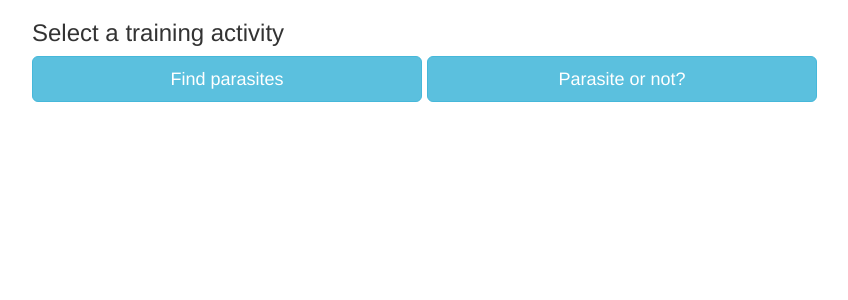
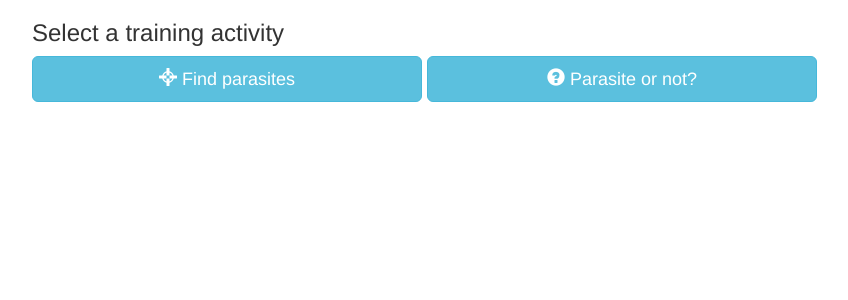
Before and after one commit to pierrepo/MalariaSmearSearch, a Flask app: template templates/choice-e-learning.html in a window 1280 px wide. Shown: the part 72-372 px from the top of the page, without its empty margins (23-871 px from the left). Run offline with Flask 2, Linux system fonts and the light colour scheme; the template is opened without the code that fills it, so the values that code supplies are empty; some libraries are stand-ins or nearby versions.

Commit message:
Add icons to e-learning choice

```diff
--- a/templates/choice-e-learning.html
+++ b/templates/choice-e-learning.html
@@ -9,12 +9,14 @@
             <a class="col-sm-4 btn btn-info btn-lg btn-right-space link-silent"
                href="{{url_for('find_para_activity')}}"
                target="_self">
+               <span class="glyphicon glyphicon-screenshot" aria-hidden="true"></span>
                 Find parasites
             </a>
 
             <a class="col-sm-4 btn btn-info btn-lg btn-right-space link-silent"
                href="{{url_for('elearning_yn')}}"
                target="_self">
+               <span class="glyphicon glyphicon-question-sign" aria-hidden="true"></span>
                 Parasite or not?
             </a>
     </div>
```
